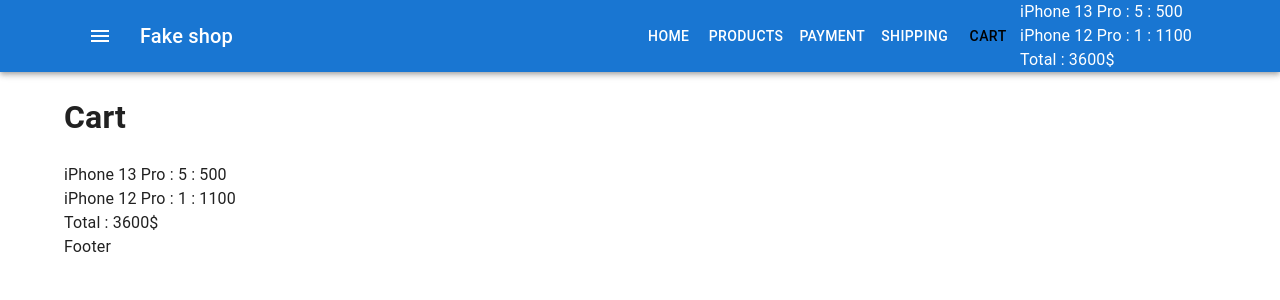
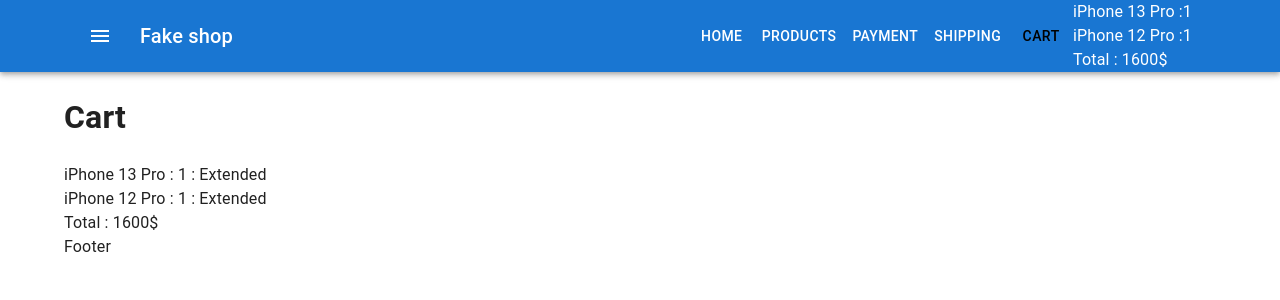
Before and after one commit to cherstvie/react-skillup-2510, a React (Create React App) app: page /cart in a window 1280 px wide. Shown: the top 300 px of the page. Built offline with nearby package versions, Linux system fonts and the light colour scheme.

Commit message:
added CartProductListItem and CartProductListItemExtended

```diff
--- a/src/components/Cart/CartProductList.js
+++ b/src/components/Cart/CartProductList.js
@@ -4,20 +4,22 @@
     getProductsObject,
     productsArray,
 } from 'components/Products/productsArray'
+import { CartProductListItem } from './CartProductListItem'
 
 export const CartProductList = ({
     productsInCart,
     productsObject = getProductsObject(productsArray),
+    CartItem = CartProductListItem,
 }) => {
     return (
-        <>
+        <div>
             {keys(productsInCart).map((productId) => (
-                <div key={productId}>
-                    {productsObject[productId].name} :{' '}
-                    {productsInCart[productId]} :{' '}
-                    {productsObject[productId].price}
-                </div>
+                <CartItem
+                    key={productId}
+                    product={productsObject[productId]}
+                    productCount={productsInCart[productId]}
+                />
             ))}
-        </>
+        </div>
     )
 }
--- /dev/null
+++ b/src/components/Cart/CartProductListItem.js
@@ -0,0 +1,9 @@
+import React from 'react'
+
+export const CartProductListItem = ({ product, productCount }) => {
+    return (
+        <div>
+            {product.name} :{productCount}
+        </div>
+    )
+}
--- /dev/null
+++ b/src/components/Cart/CartProductListItemExtended.js
@@ -0,0 +1,9 @@
+import React from 'react'
+
+export const CartProductListItemExtended = ({ product, productCount }) => {
+    return (
+        <div>
+            {product.name} : {productCount} : Extended
+        </div>
+    )
+}
--- a/src/containers/App/App.js
+++ b/src/containers/App/App.js
@@ -6,7 +6,7 @@
 
 export const App = () => {
     const [productsInCart, setProductsInCart] = useState({
-        1: 5,
+        1: 1,
         2: 1,
     })
 
--- a/src/pages/CartPage/CartPage.js
+++ b/src/pages/CartPage/CartPage.js
@@ -1,13 +1,17 @@
 import React from 'react'
 import { CartTotal } from 'components/Cart/CartTotal'
 import { CartProductList } from 'components/Cart/CartProductList'
+import { CartProductListItemExtended } from 'components/Cart/CartProductListItemExtended'
 
 export const CartPage = ({ productsInCart }) => {
     return (
         <>
             <h1>Cart</h1>
             <div>
-                <CartProductList productsInCart={productsInCart} />
+                <CartProductList
+                    productsInCart={productsInCart}
+                    CartItem={CartProductListItemExtended}
+                />
                 <CartTotal productsInCart={productsInCart} />
             </div>
         </>
```
